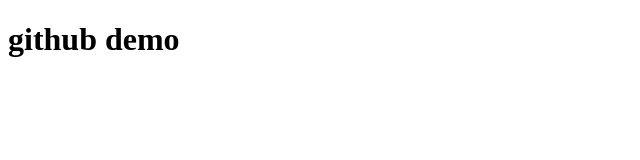
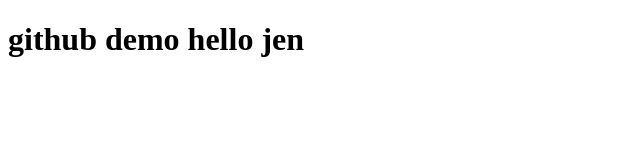
Before and after one commit to jentoyn/240520githubdemo, a plain HTML site: page index.html in a window 1280 px wide. Shown: the whole page, without its empty margins (0-640 px from the left). Drawn offline with Linux system fonts and the light colour scheme.

Commit message:
added hello jen

```diff
--- a/index.html
+++ b/index.html
@@ -6,6 +6,6 @@
     <title>Document</title>
 </head>
 <body>
-    <h1>github demo</h1>
+    <h1>github demo hello jen</h1>
 </body>
 </html>
```
